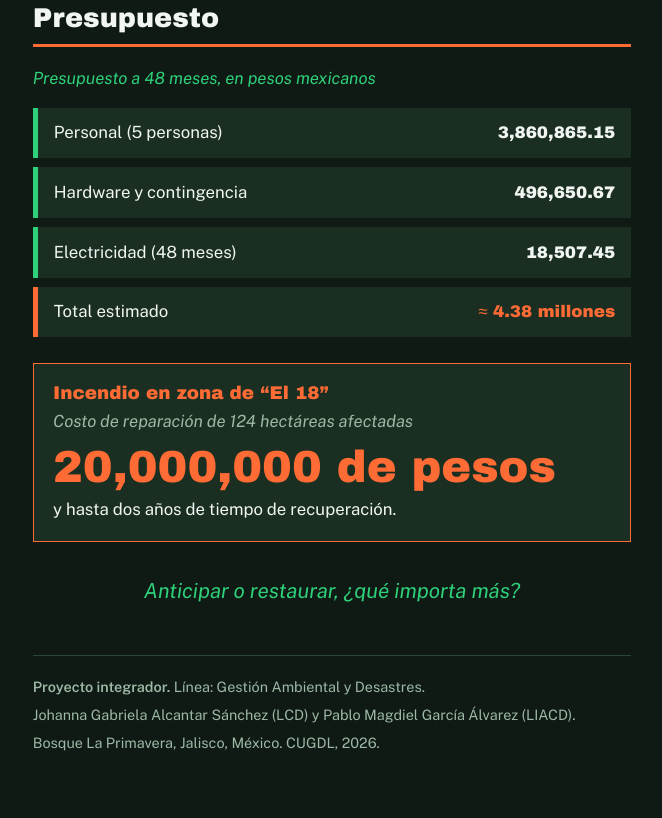
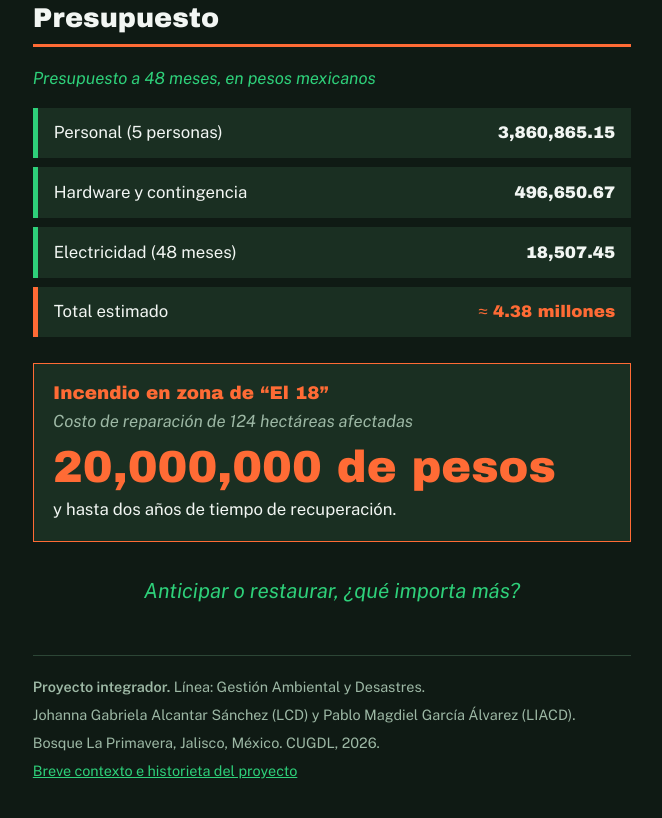
Before and after one commit to pablouski-rei/Heimdall_info, a plain HTML site: page index.html in a window 1280 px wide. Shown: the part 2228-3046 px from the top of the page, without its empty margins (308-970 px from the left). Drawn offline with nearby package versions, Linux system fonts and the light colour scheme.

Commit message:
Update index.html

```diff
--- a/index.html
+++ b/index.html
@@ -163,6 +163,7 @@ footer p{margin:0 0 .3rem}
     <p><b>Proyecto integrador.</b> Línea: Gestión Ambiental y Desastres.</p>
     <p>Johanna Gabriela Alcantar Sánchez (LCD) y Pablo Magdiel García Álvarez (LIACD).</p>
     <p>Bosque La Primavera, Jalisco, México. CUGDL, 2026.</p>
+    <p><a href="https://drive.google.com/file/d/16ZtwAI3uC81ZNW4TyX7XejhXM2tTDFST/view?usp=drivesdk" target="_blank" rel="noopener" style="color:#2ED07A">Breve contexto e historieta del proyecto</a></p>
   </footer>
 </main>
 </body>
```
